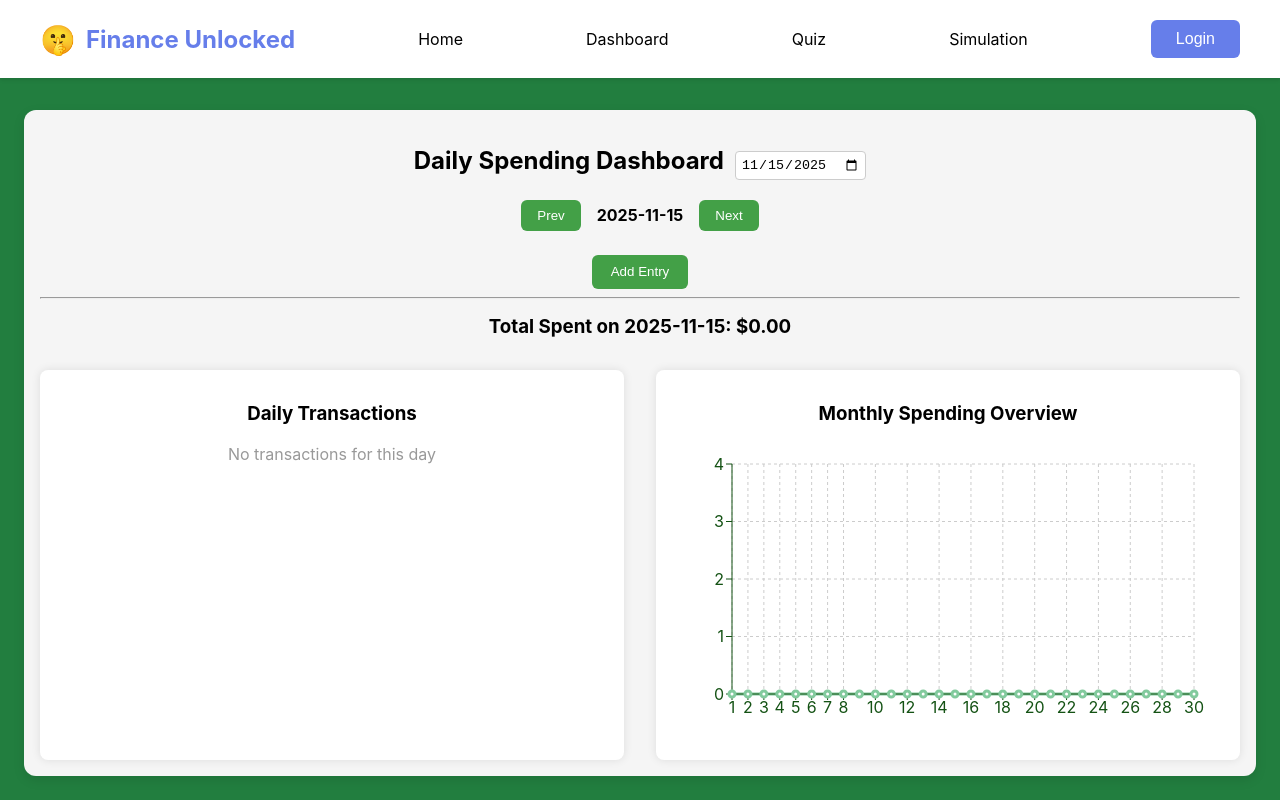
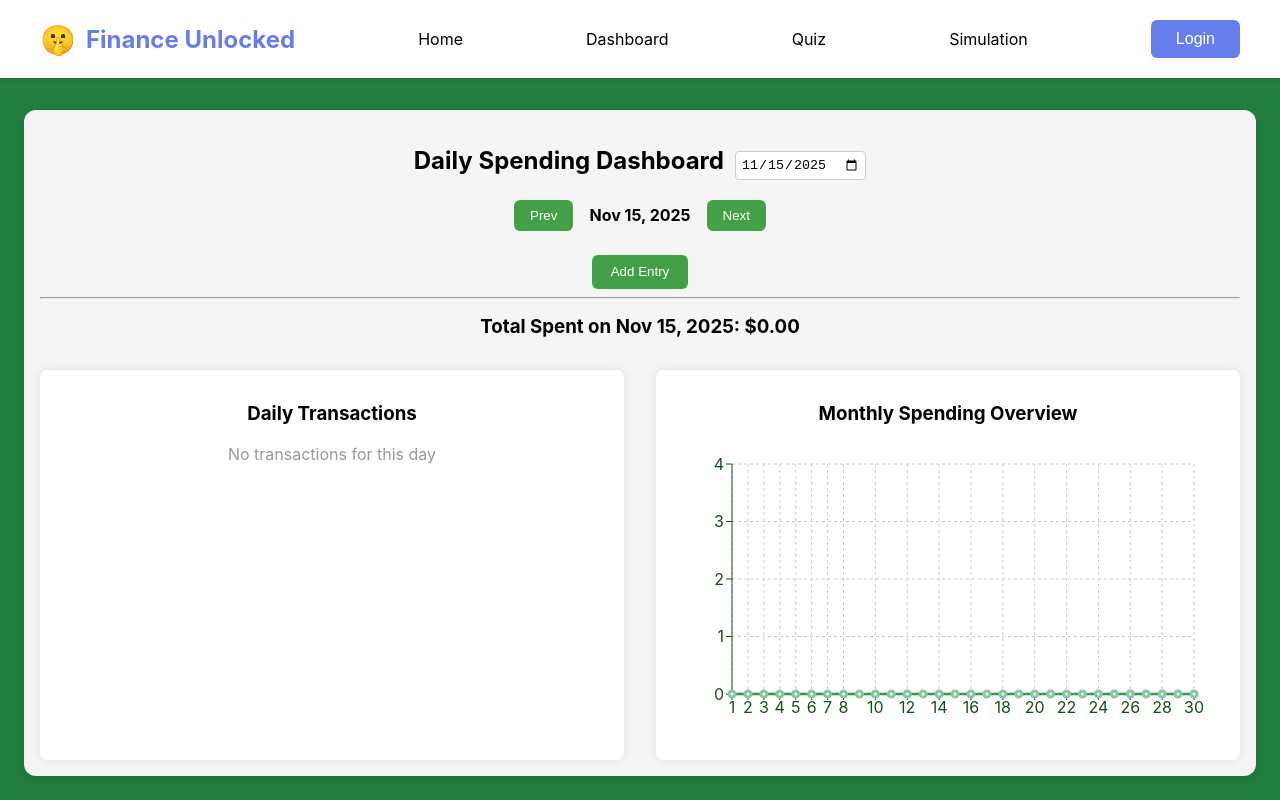
Before and after one commit to ketsia0623/technica-2025-hack, a React (Create React App) app in the folder my-ts-app/: page /dashboard in a window 1280 px wide. Shown: the top 800 px of the page. Built offline with nearby package versions, Linux system fonts and the light colour scheme.

Commit message:
changed date format

```diff
--- a/my-ts-app/src/pages/Dashboard.tsx
+++ b/my-ts-app/src/pages/Dashboard.tsx
@@ -36,6 +36,15 @@ export default function Dashboard() {
 
   const greenShades = ["#82ca9d", "#66bb6a", "#43a047", "#2e7d32", "#1b5e20"];
   const currentEntries = entriesByDate[selectedDate] || [];
+
+  // Helper to format dates like "Nov 15, 2025"
+  const formatDate = (dateStr: string) => {
+    return new Date(dateStr).toLocaleDateString("en-US", {
+      month: "short",
+      day: "numeric",
+      year: "numeric",
+    });
+  };
 
   // Helper to add/subtract days
   const addDays = (dateStr: string, days: number) => {
@@ -139,7 +148,7 @@ export default function Dashboard() {
 
         <div className="day-navigation">
           <button onClick={handlePrevDay}>Prev</button>
-          <span>{selectedDate}</span>
+          <span>{formatDate(selectedDate)}</span>
           <button onClick={handleNextDay}>Next</button>
         </div>
 
@@ -151,9 +160,7 @@ export default function Dashboard() {
               value={entry.action}
               onChange={e => handleChangeAction(index, e.target.value)}
               onKeyDown={e => handleKeyDown(e, index)}
-              ref={el => {
-                inputRefs.current[index] = el;
-              }}
+              ref={el => { inputRefs.current[index] = el; }}
               className="entry-action"
             />
             <input
@@ -174,7 +181,7 @@ export default function Dashboard() {
 
         <hr />
 
-        <h3>Total Spent on {selectedDate}: ${total.toFixed(2)}</h3>
+        <h3>Total Spent on {formatDate(selectedDate)}: ${total.toFixed(2)}</h3>
 
         {/* Charts side by side */}
         <div className="charts-wrapper">
```
